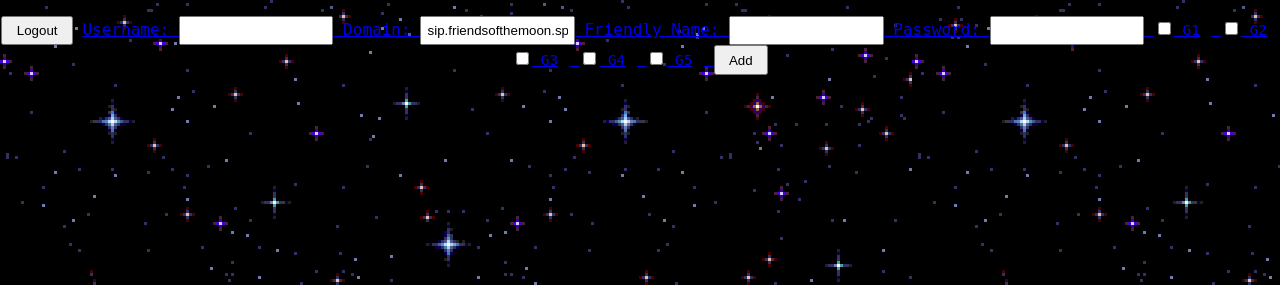
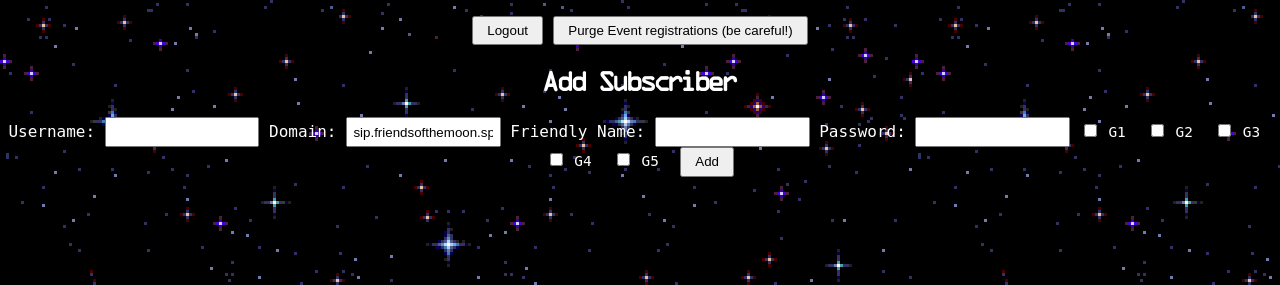
Before and after one commit to ReFil/fonesofthemoon, a PHP site: page /index.php in a window 1280 px wide. Shown: the part 174-459 px from the top of the page. Run offline with PHP 8.4, Linux system fonts and the light colour scheme; the visitor is signed in with stand-in values (Sample User, id 1); data that the repository does not hold is empty; some libraries are stand-ins or nearby versions.

Commit message:
forgor a quote lmo

```diff
--- a/web/index.php
+++ b/web/index.php
@@ -181,7 +181,7 @@ $subscribers = $stmt->fetchAll(PDO::FETCH_ASSOC);
         </form>
     <?php else: ?>
         <a href="?logout=1"><button>Logout</button></a>
-        <a href="?purge=1" onclick="return confirm('Are you sure?')><button>Purge Event registrations (be careful!)</button></a>
+        <a href="?purge=1" onclick="return confirm('Are you sure?')"> <button>Purge Event registrations (be careful!)</button></a>
 
         <h2>Add Subscriber</h2>
         <form method="POST">
```
